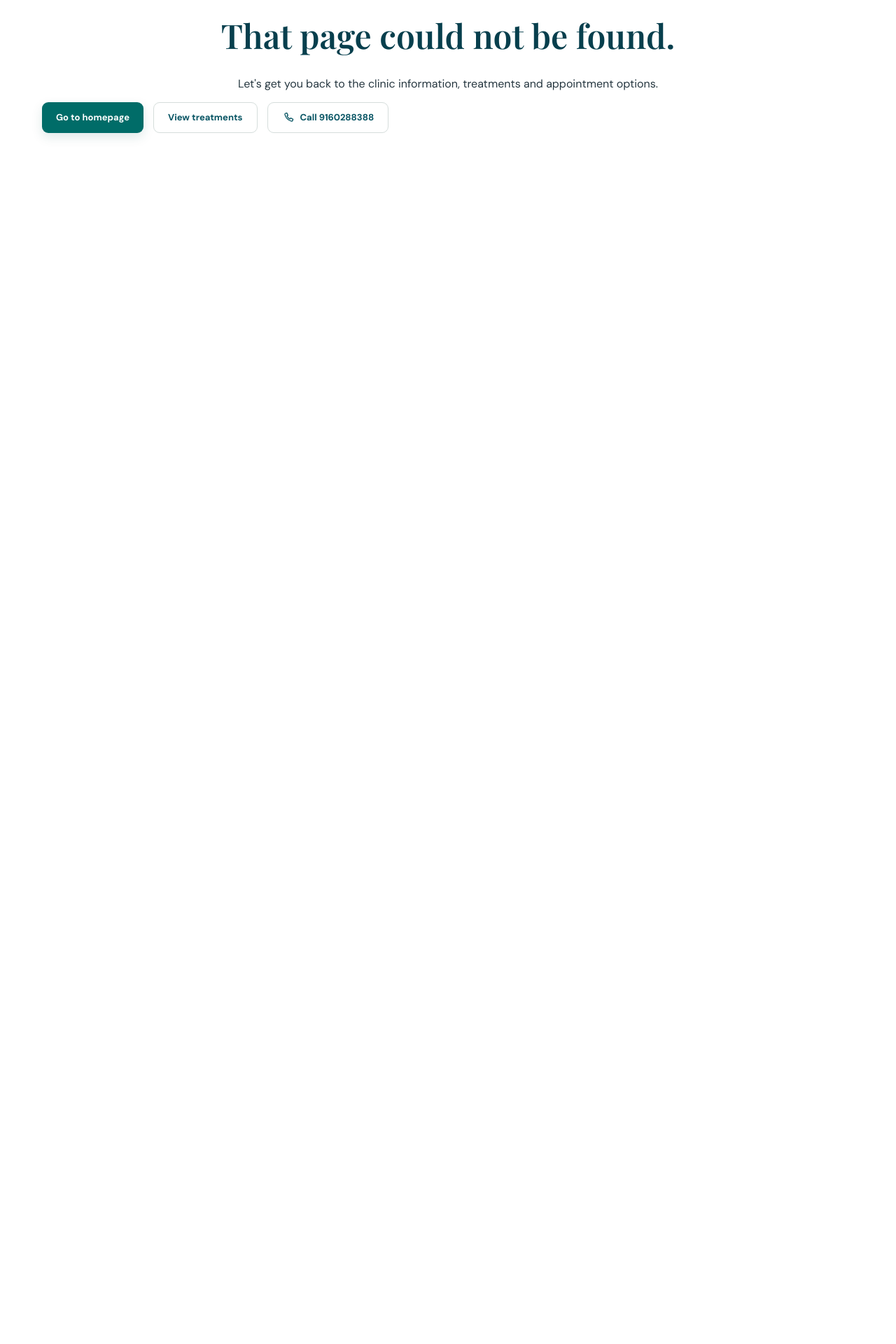
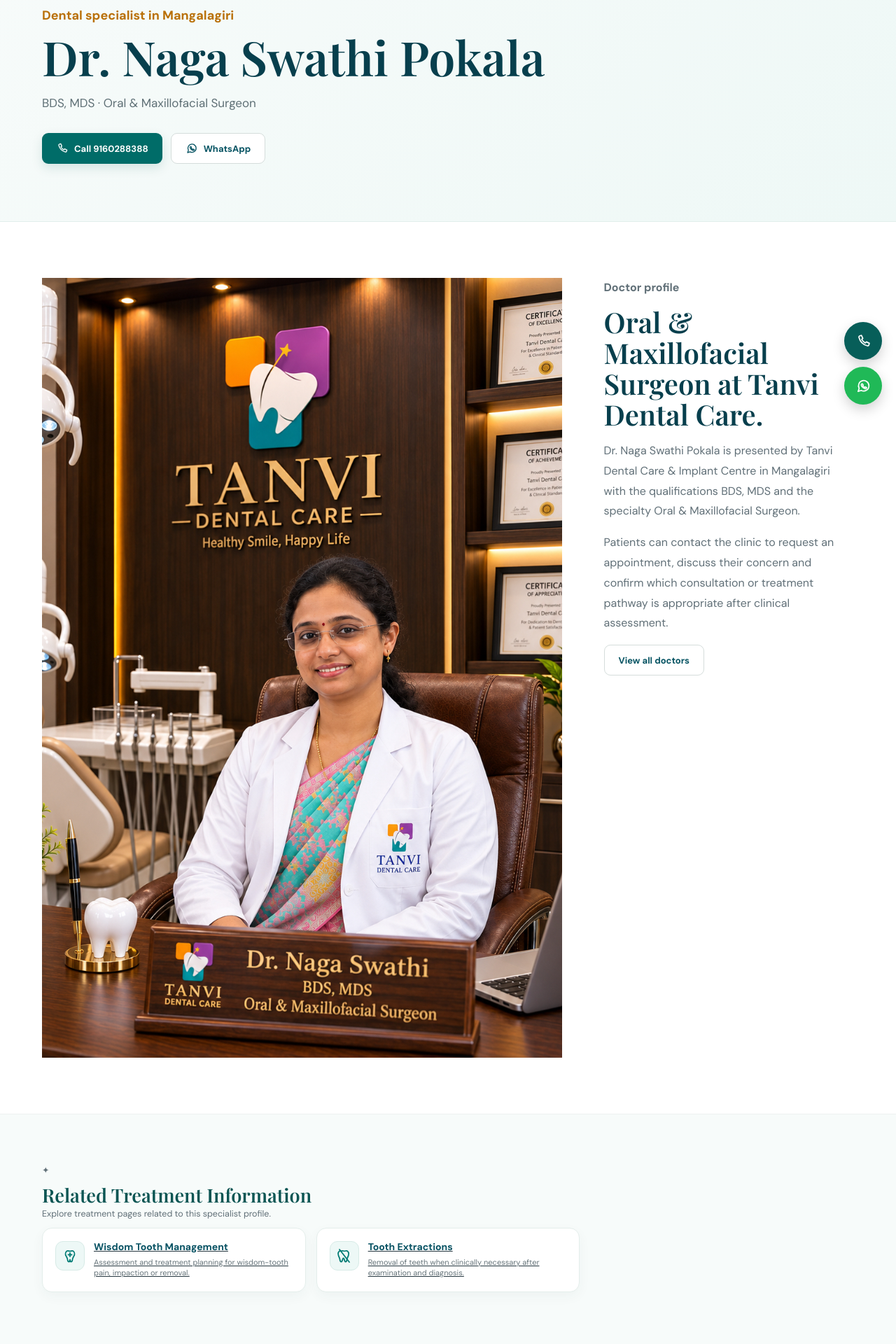
Before and after one commit to Mr-Nani-dm/Tanvi-Dental-Care, a Next.js app: page /doctors/naga-swathi-pokala in a window 1280 px wide. Before the commit this address had no page. Shown: the part 200-2120 px from the top of the page at 70% size. Before the commit the page ends 800 px from the top, so only its background shows below. Built offline with nearby package versions, Linux system fonts and the light colour scheme.

Commit message:
SEO: add specialist doctor profile routes

```diff
--- /dev/null
+++ b/src/app/doctors/[slug]/page.tsx
@@ -0,0 +1,134 @@
+import type { Metadata } from "next";
+import Link from "next/link";
+import { notFound } from "next/navigation";
+import { SiteFooter, SiteHeader } from "@/components/SiteChrome";
+import ClinicIcon from "@/components/ui/ClinicIcon";
+import { clinic, treatments } from "@/config/clinic";
+import { doctors, siteConfig } from "@/config/site";
+
+export function generateStaticParams() {
+  return doctors.map((doctor) => ({ slug: doctor.slug }));
+}
+
+export async function generateMetadata({ params }: { params: Promise<{ slug: string }> }): Promise<Metadata> {
+  const { slug } = await params;
+  const doctor = doctors.find((item) => item.slug === slug);
+  if (!doctor) return { title: "Doctor Profile" };
+
+  const description = `${doctor.name}, ${doctor.qualifications}, is presented by Tanvi Dental Care & Implant Centre in Mangalagiri as ${doctor.specialty}.`;
+
+  return {
+    title: `${doctor.name} — ${doctor.specialty} in Mangalagiri`,
+    description,
+    alternates: { canonical: `/doctors/${doctor.slug}` },
+    openGraph: {
+      title: `${doctor.name} | ${doctor.specialty} in Mangalagiri`,
+      description,
+      url: `/doctors/${doctor.slug}`,
+      type: "profile",
+      images: [{ url: doctor.image, alt: doctor.name }],
+    },
+  };
+}
+
+export default async function DoctorProfilePage({ params }: { params: Promise<{ slug: string }> }) {
+  const { slug } = await params;
+  const doctor = doctors.find((item) => item.slug === slug);
+  if (!doctor) notFound();
+
+  const relatedTreatments = treatments.filter((treatment) =>
+    doctor.relatedTreatmentSlugs.some((relatedSlug) => relatedSlug === treatment.slug)
+  );
+
+  const doctorUrl = `${siteConfig.url}/doctors/${doctor.slug}`;
+
+  const personSchema = {
+    "@context": "https://schema.org",
+    "@type": "Person",
+    "@id": `${doctorUrl}#doctor`,
+    name: doctor.name,
+    url: doctorUrl,
+    image: `${siteConfig.url}${doctor.image}`,
+    jobTitle: doctor.specialty,
+    worksFor: {
+      "@type": "Dentist",
+      name: siteConfig.name,
+      url: siteConfig.url,
+    },
+  };
+
+  const breadcrumbSchema = {
+    "@context": "https://schema.org",
+    "@type": "BreadcrumbList",
+    itemListElement: [
+      { "@type": "ListItem", position: 1, name: "Home", item: siteConfig.url },
+      { "@type": "ListItem", position: 2, name: "Doctors", item: `${siteConfig.url}/doctors` },
+      { "@type": "ListItem", position: 3, name: doctor.name, item: doctorUrl },
+    ],
+  };
+
+  return (
+    <>
+      <SiteHeader />
+      <main className="doctors-page">
+        <section className="catalogue-page-hero">
+          <div className="container">
+            <p className="eyebrow">Dental specialist in Mangalagiri</p>
+            <h1>{doctor.name}</h1>
+            <p>{doctor.qualifications} · {doctor.specialty}</p>
+            <div className="hero-actions">
+              <a className="btn btn-primary" href={clinic.phoneHref}><ClinicIcon name="phone" size={18}/>Call {clinic.phone}</a>
+              <a className="btn btn-secondary" href={clinic.whatsappHref}><ClinicIcon name="whatsapp" size={18}/>WhatsApp</a>
+            </div>
+          </div>
+        </section>
+
+        <section className="detail-content">
+          <div className="container detail-grid">
+            <article>
+              <div className="doctor-photo-wrap">
+                <img src={doctor.image} alt={doctor.name} width="599" height="900" />
+              </div>
+            </article>
+            <article>
+              <p className="eyebrow">Doctor profile</p>
+              <h2>{doctor.specialty} at Tanvi Dental Care.</h2>
+              <p>{doctor.name} is presented by Tanvi Dental Care & Implant Centre in Mangalagiri with the qualifications {doctor.qualifications} and the specialty {doctor.specialty}.</p>
+              <p>Patients can contact the clinic to request an appointment, discuss their concern and confirm which consultation or treatment pathway is appropriate after clinical assessment.</p>
+              <div className="hero-actions">
+                <Link className="btn btn-secondary" href="/doctors">View all doctors</Link>
+              </div>
+            </article>
+          </div>
+        </section>
+
+        {relatedTreatments.length > 0 && (
+          <section className="treatment-catalogue related-treatments">
+            <div className="container">
+              <div className="section-heading">
+                <p className="section-mark">✦</p>
+                <h2>Related Treatment Information</h2>
+                <p>Explore treatment pages related to this specialist profile.</p>
+              </div>
+              <div className="catalogue-grid">
+                {relatedTreatments.map((treatment) => (
+                  <Link className="catalogue-card" href={`/treatments/${treatment.slug}`} key={treatment.slug}>
+                    <span className="catalogue-icon"><ClinicIcon name={treatment.icon} size={24}/></span>
+                    <div>
+                      <h3>{treatment.name}</h3>
+                      <p>{treatment.description}</p>
+                    </div>
+                  </Link>
+                ))}
+              </div>
+            </div>
+          </section>
+        )}
+
+        <script type="application/ld+json" dangerouslySetInnerHTML={{ __html: JSON.stringify(personSchema) }} />
+        <script type="application/ld+json" dangerouslySetInnerHTML={{ __html: JSON.stringify(breadcrumbSchema) }} />
+      </main>
+      <SiteFooter />
+    </>
+  );
+}
```
